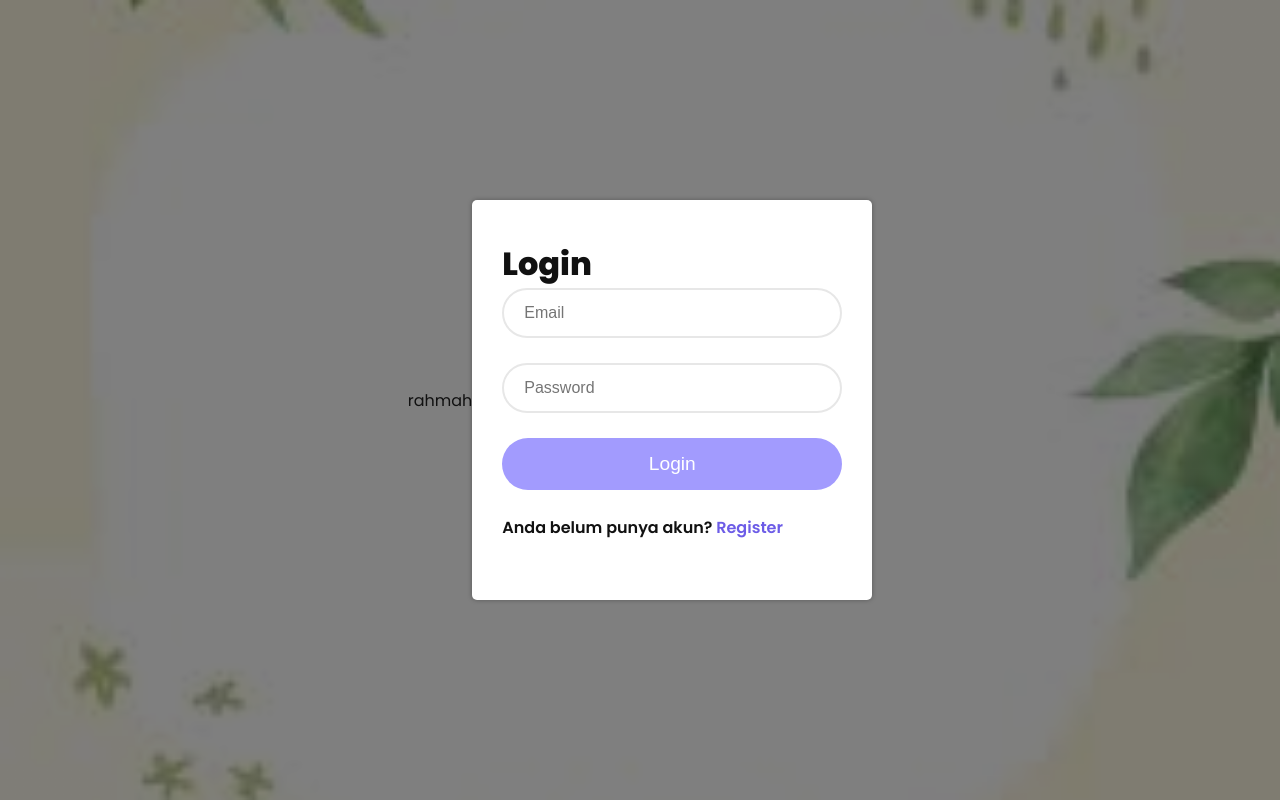
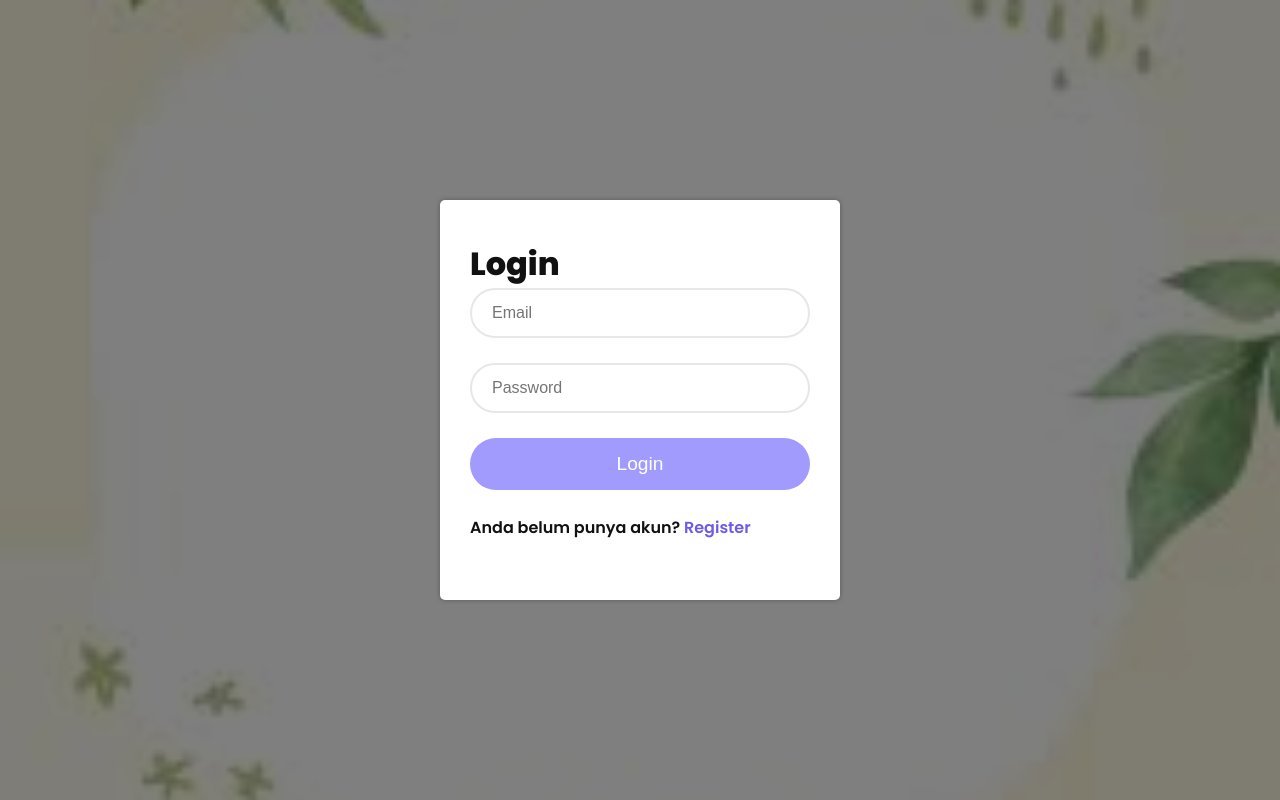
Before and after one commit to artientin/kelompokpbo, a PHP site: page /login.php in a window 1280 px wide. Run offline with PHP 8.4, Linux system fonts and the light colour scheme.

Commit message:
siti rahmah basri

```diff
--- a/view/login.php
+++ b/view/login.php
@@ -1,4 +1,3 @@
-rahmah
 <?php
 include "../php/auth.php";
 include '../php/config.php';
```
